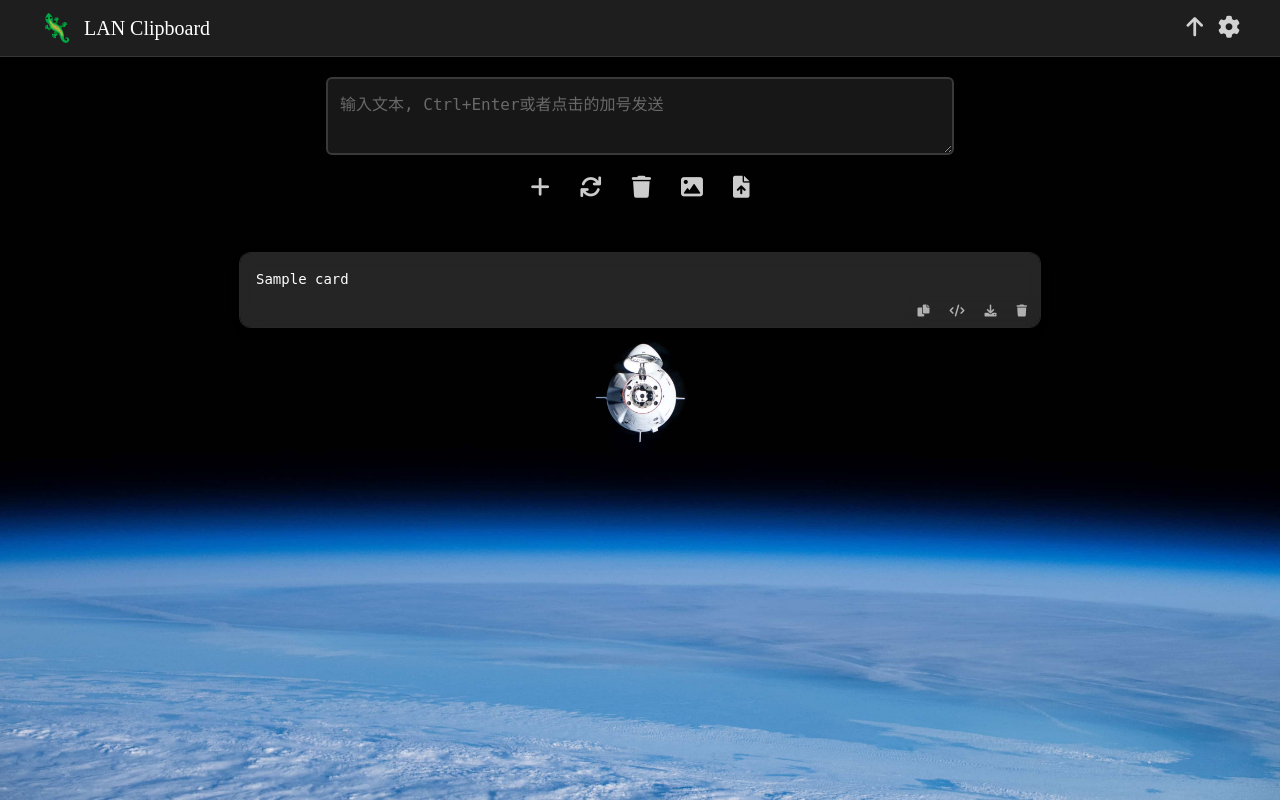
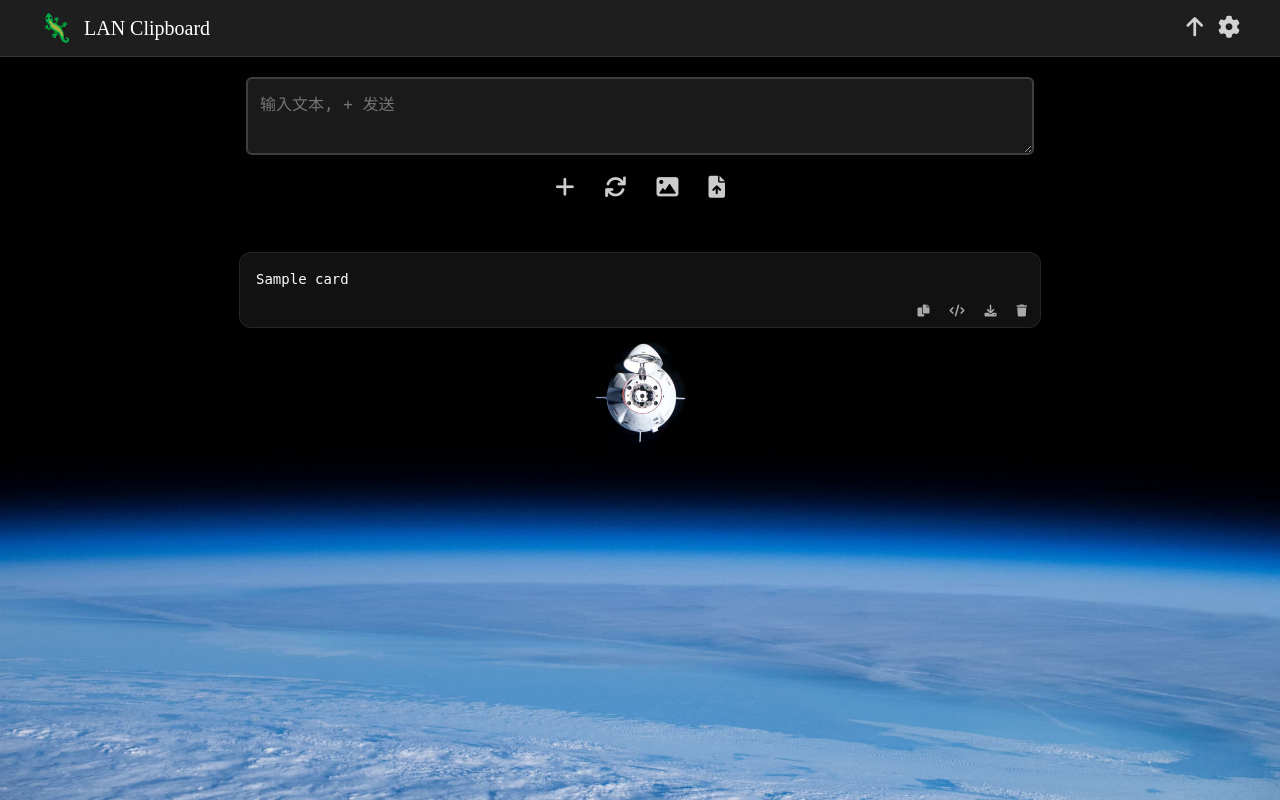
Before and after one commit to cornradio/Lan-clip, a Flask app: template templates/index.html in a window 1280 px wide. Run offline with Flask 3, Linux system fonts and the light colour scheme; the template is opened without the code that fills it: most values are stand-ins (such as "Sample title", 1, 10 or a date in 2020).

Commit message:
update for apple ios and more wallpapers

```diff
--- a/static/main.js
+++ b/static/main.js
@@ -17,7 +17,13 @@ document.documentElement.setAttribute('data-theme', savedTheme);
 
 // 清空历史记录
 function clearHistory() {
-    if (confirm('确定要清空所有内容吗?')) {
+    // 输入密码
+    x = prompt('请输入密码以确认清空历史记录:');
+    if (x !== '1230') {
+        alert('密码错误，操作已取消。');
+        return;
+    }
+    else  {
         fetch('/clear', { method: 'POST' })
         document.querySelector('.card').innerHTML = '';
     }
@@ -567,9 +573,9 @@ ${content}
 const imageUrls = [
     // 'static/bg.jpg',
     // 'static/2.jpg',
-    // 'static/3.jpg',
-    // 'static/4.jpg',
-    // 'static/5.jpg'
+    'static/39.jpg',
+    'static/16.jpg',
+    'static/5.jpg'
     // 添加更多图片链接
 ];
 
@@ -611,6 +617,7 @@ async function copyToClipboard(button) {
         // 复制文本内容
         const cardContent = contentElement.innerText.trim();
         copyTextToClipboard(cardContent);
+        alert('文本已复制到剪贴板');
     }
 
     // 闪烁按钮绿色
--- a/static/style.css
+++ b/static/style.css
@@ -38,7 +38,7 @@ body{
     left: 0;
     width: 100%;
     height: 100%;
-    background-image: url('5.jpg');
+    /* background-image: url('16.jpg'); */
     background-position: center;
     background-size: cover;
     background-repeat: no-repeat;
@@ -81,16 +81,16 @@ img,video {
 }
 
 textarea  {
-    width: 100%;
+    width: 93%;
     min-height: 50px;
     padding: 12px;
     border: 2px solid var(--border-color);
     border-radius: 6px;
     font-size: 16px;
     color: var(--text-color);
-    opacity: 0.9;
     /* resize: vertical; */
     background-color: var(--txtbg-color);
+    max-width: 760px;
 }
 textarea:focus-visible {
     outline: none;
@@ -161,7 +161,7 @@ a {
     font-size: 14px;
     line-height: 1.5;
     color: var(--text-color);
-    background: #43434373;
+    background: #4343431c;
     backdrop-filter: blur(8px);
     border: none;
     width: 100%;
--- a/templates/index.html
+++ b/templates/index.html
@@ -1,9 +1,15 @@
 <!DOCTYPE html>
 <html data-theme="dark">
 <head>
-    <meta name="viewport" content="width=device-width, initial-scale=1.0">
+    <meta name="viewport" content="width=device-width, initial-scale=1.0, maximum-scale=1.0, user-scalable=no">
+<!-- 添加苹果快捷方式图标 -->
     <link rel="icon" href="{{ url_for('static', filename='lizard.png') }}">
+    <link rel="apple-touch-icon" href="{{ url_for('static', filename='liz2.png') }}" />
     <title>LAN Clipboard</title>
+    <!-- APP模式下，顶部空白处的颜色,可选为 default black black-translucent , default 使用 body 的背景色 -->
+    <meta name="apple-mobile-web-app-status-bar-style" content="black-translucent">
+    <!--  App 名称，在用户选择添加到主页的时候这个名字会自动蹦出来 -->
+    <meta name="apple-mobile-web-app-title" content="LanClip">
     <link rel="stylesheet" href="{{ url_for('static', filename='style.css') }}">
     <link rel="stylesheet" href="https://cdnjs.cloudflare.com/ajax/libs/font-awesome/6.0.0/css/all.min.css">
 </head>
@@ -40,12 +46,12 @@
             拖放文件到这里上传
         </div>
     </div>
-
+<textarea id="input-text" name="text" placeholder="输入文本, + 发送"></textarea>
 
     <!-- 输入区域 -->
     <div class="input-form">
         <div class="input-container">
-            <textarea id="input-text" name="text" placeholder="输入文本, Ctrl+Enter或者点击的加号发送"></textarea>
+
             <div class="button-group">
                 <button onclick="addCard()" id="add-btn" class="icon-button" title="添加">
                     <i class="fas fa-plus"></i>
@@ -59,9 +65,9 @@
                 <button onclick="window.location.href='/'" class="icon-button" title="刷新">
                     <i class="fas fa-refresh"></i>
                 </button>
-                <button onclick="clearHistory()" class="icon-button" title="清空">
+                <!-- <button onclick="clearHistory()" class="icon-button" title="清空">
                     <i class="fas fa-trash"></i>
-                </button>
+                </button> -->
 
 
                 <button onclick="document.getElementById('file-input').click()" class="icon-button" title="上传图片">
@@ -156,6 +162,7 @@
                 <button class="close-button" onclick="closeSettings()">
                     <i class="fas fa-times"></i>
                 </button>
+
             </div>
             <div class="modal-body">
                 <div class="settings-section">
@@ -167,6 +174,15 @@
                         </label>
                         <span class="setting-label">简洁模式（隐藏背景图片）</span>
                     </div>
+
+                    <div class="setting-item">
+                        <label class="switch">
+                            <input type="checkbox" id="simple-mode-toggle" onchange="clearHistory()">
+                            <span class="slider"></span>
+                        </label>
+                        <span class="setting-label">清空历史记录</span>
+                    </div>
+                </button>
                 </div>
 
                 <div class="settings-section">
@@ -194,7 +210,7 @@
                 <div class="settings-section">
                     <h4>关于</h4>
                     <div class="about-links">
-                        <a href="https://github.com/cornradio/LANwebclipboard-win-flask/" target="_blank" class="about-link">
+                        <a href="https://github.com/cornradio/LAN-clip" target="_blank" class="about-link">
                             <i class="fab fa-github"></i>
                             <span>GitHub 仓库</span>
                         </a>
```
Also changed, not shown: static/16.jpg (added), static/39.jpg (added), static/liz2.png (added).
